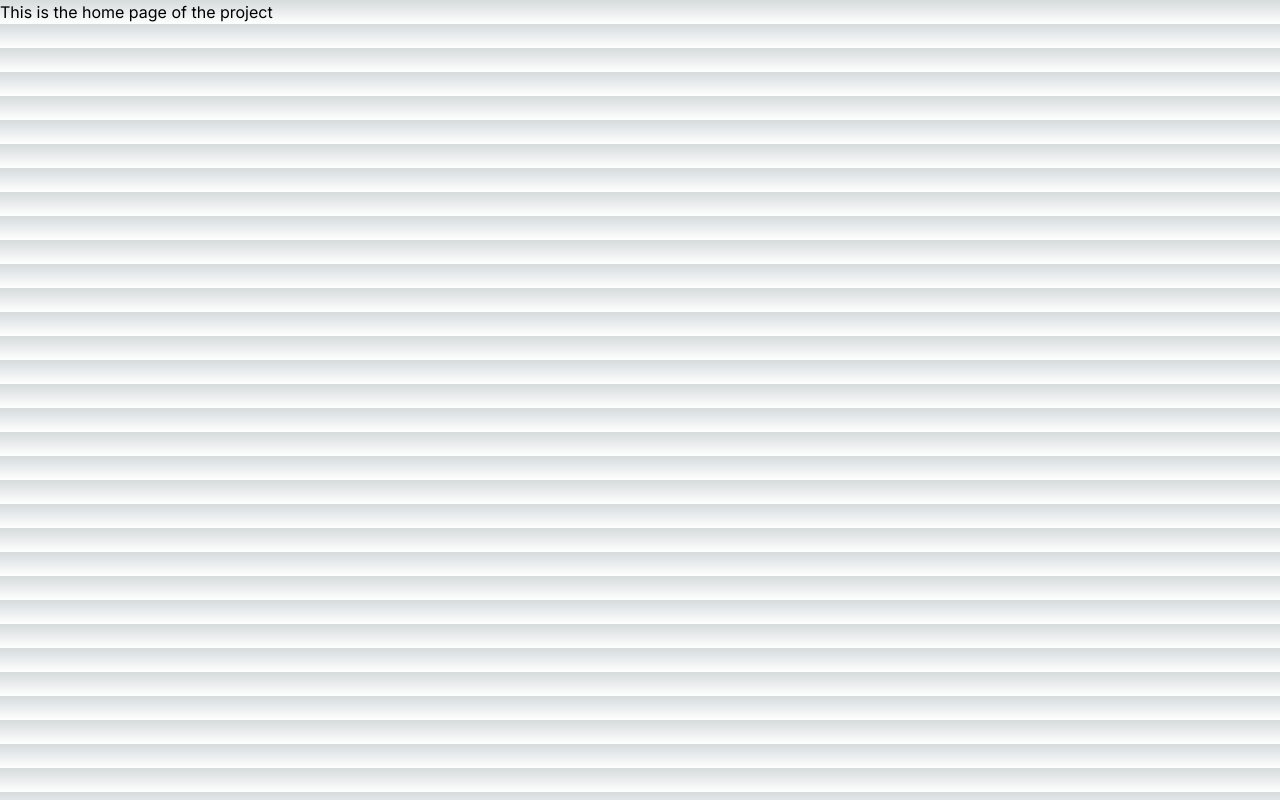
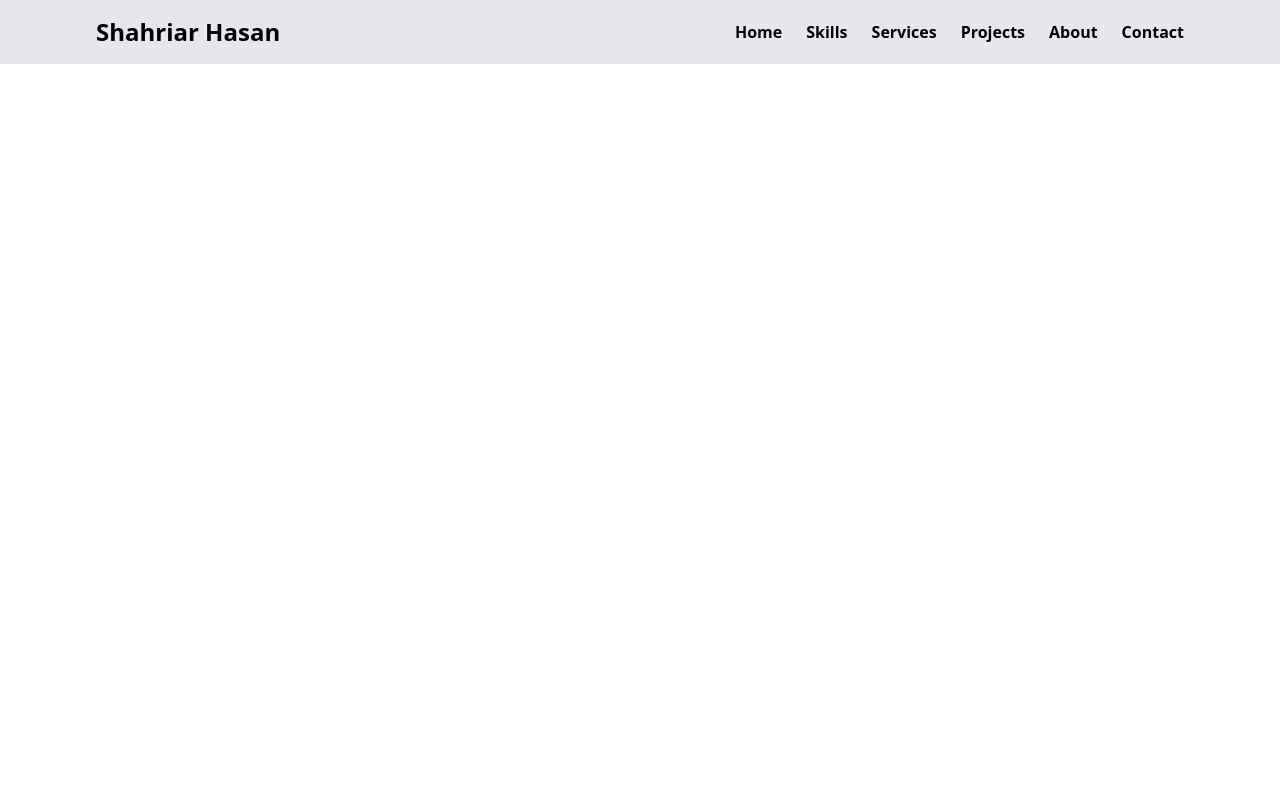
Before and after one commit to SIAM-TheLegend/Shahriar-Hasan-Siam, a Next.js app: page / in a window 1280 px wide. Built offline with nearby package versions, Linux system fonts and the light colour scheme.

Commit message:
Navbar created on shard component

```diff
--- a/src/app/contact/page.js
+++ b/src/app/contact/page.js
@@ -1,8 +1,11 @@
 const ContactSection = () => {
   return (
-    <div>
-
-    </div>
+    <section className="text-center">
+      <h2 className="font-3xl">Contact Me</h2>
+      <p>Get In touch</p>
+      <div>h</div>
+      <div></div>
+    </section>
   );
 };
 
--- a/src/app/globals.css
+++ b/src/app/globals.css
@@ -2,32 +2,12 @@
 @tailwind components;
 @tailwind utilities;
 
-:root {
-  --foreground-rgb: 0, 0, 0;
-  --background-start-rgb: 214, 219, 220;
-  --background-end-rgb: 255, 255, 255;
+* {
+  margin: 0;
+  padding: 0;
+  /* background: #dddddd; */
 }
 
-@media (prefers-color-scheme: dark) {
-  :root {
-    --foreground-rgb: 255, 255, 255;
-    --background-start-rgb: 0, 0, 0;
-    --background-end-rgb: 0, 0, 0;
-  }
-}
-
-body {
-  color: rgb(var(--foreground-rgb));
-  background: linear-gradient(
-      to bottom,
-      transparent,
-      rgb(var(--background-end-rgb))
-    )
-    rgb(var(--background-start-rgb));
-}
-
-@layer utilities {
-  .text-balance {
-    text-wrap: balance;
-  }
-}
+/* .section-heading {
+  font-size: larger;
+} */
--- a/src/app/layout.js
+++ b/src/app/layout.js
@@ -1,7 +1,8 @@
-import { Inter } from "next/font/google";
+// import { Inter } from "next/font/google";
+import Navbar from "@/components/Shared/Navbar/Navbar";
 import "./globals.css";
 
-const inter = Inter({ subsets: ["latin"] });
+// const inter = Inter({ subsets: ["latin"] });
 
 export const metadata = {
   title: "Create Next App",
@@ -11,7 +12,11 @@ export const metadata = {
 export default function RootLayout({ children }) {
   return (
     <html lang="en">
-      <body className={inter.className}>{children}</body>
+      {/* <body className={inter.className}> */}
+      <body>
+        <Navbar />
+        {children}
+      </body>
     </html>
   );
 }
--- a/src/app/page.js
+++ b/src/app/page.js
@@ -1,10 +1,7 @@
-import Image from "next/image";
-
-
 export default function Home() {
   return (
-    <div>
-      <p>This is the home page of the project</p>
+    <div className="bg-gray-100">
+      {/* <p>hello</p> */}
     </div>
   );
 }
--- /dev/null
+++ b/src/components/Shared/Footer/Footer.js
@@ -0,0 +1,9 @@
+const Footer = () => {
+  return (
+    <div>
+      This is footer
+    </div>
+  );
+};
+
+export default Footer;
--- /dev/null
+++ b/src/components/Shared/Navbar/Navbar.js
@@ -0,0 +1,21 @@
+import Link from "next/link";
+
+const Navbar = () => {
+  return (
+    <nav className="py-4 w-full bg-gray-200 flex justify-between">
+      <div className="text-2xl font-bold px-24">
+        <h1>Shahriar Hasan</h1>
+      </div>
+      <div className="flex gap-6 items-center font-semibold px-24">
+        <Link className="hover:scale-[1.18] transition duration-100" href='/'>Home</Link>
+        <Link className="hover:scale-[1.18] transition duration-100" href='/skills'>Skills</Link>
+        <Link className="hover:scale-[1.18] transition duration-100" href='/services'>Services</Link>
+        <Link className="hover:scale-[1.18] transition duration-100" href='/projects'>Projects</Link>
+        <Link className="hover:scale-[1.18] transition duration-100" href='/about'>About</Link>
+        <Link className="hover:scale-[1.18] transition duration-100" href='/contact'>Contact</Link>
+      </div>
+    </nav>
+  );
+};
+
+export default Navbar;
```
